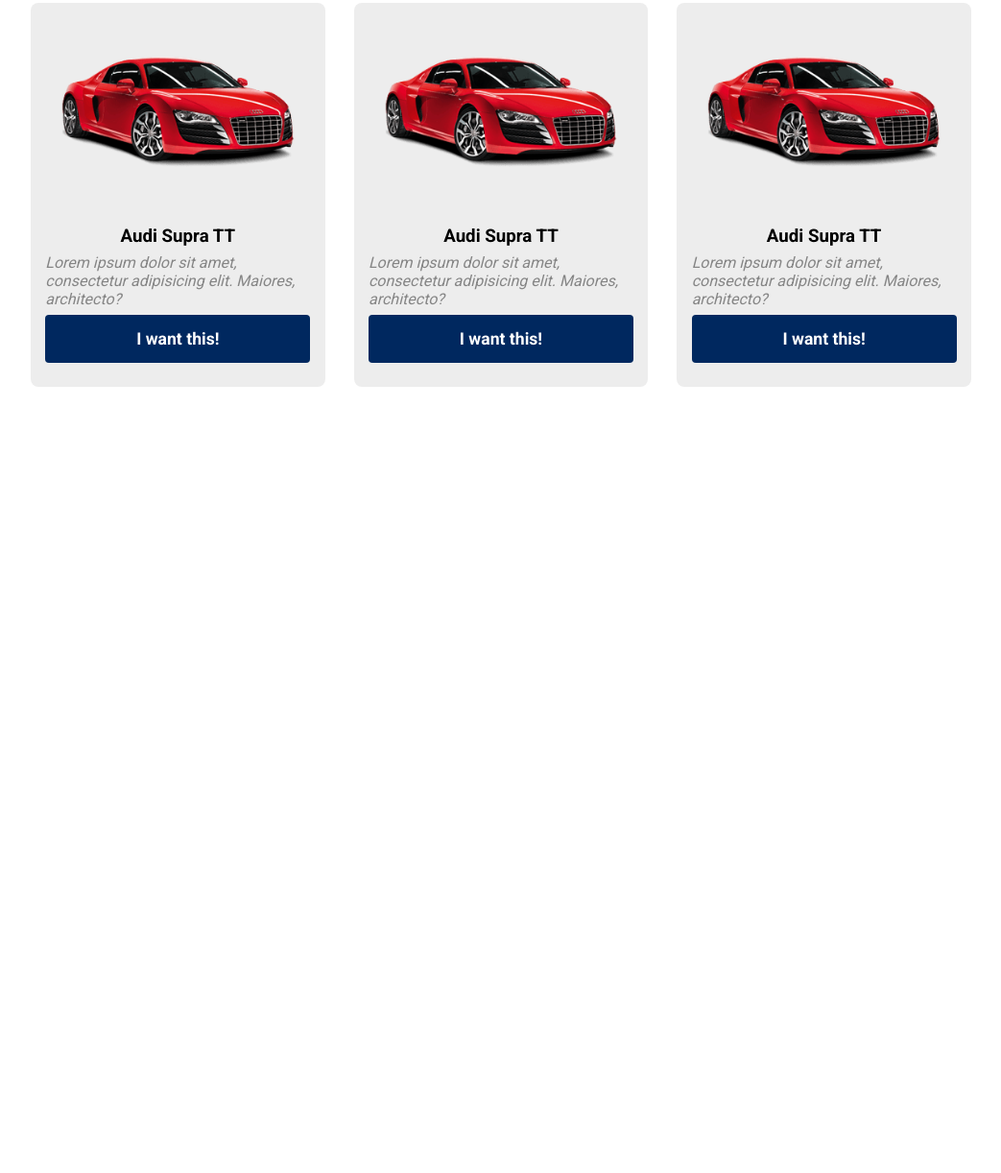
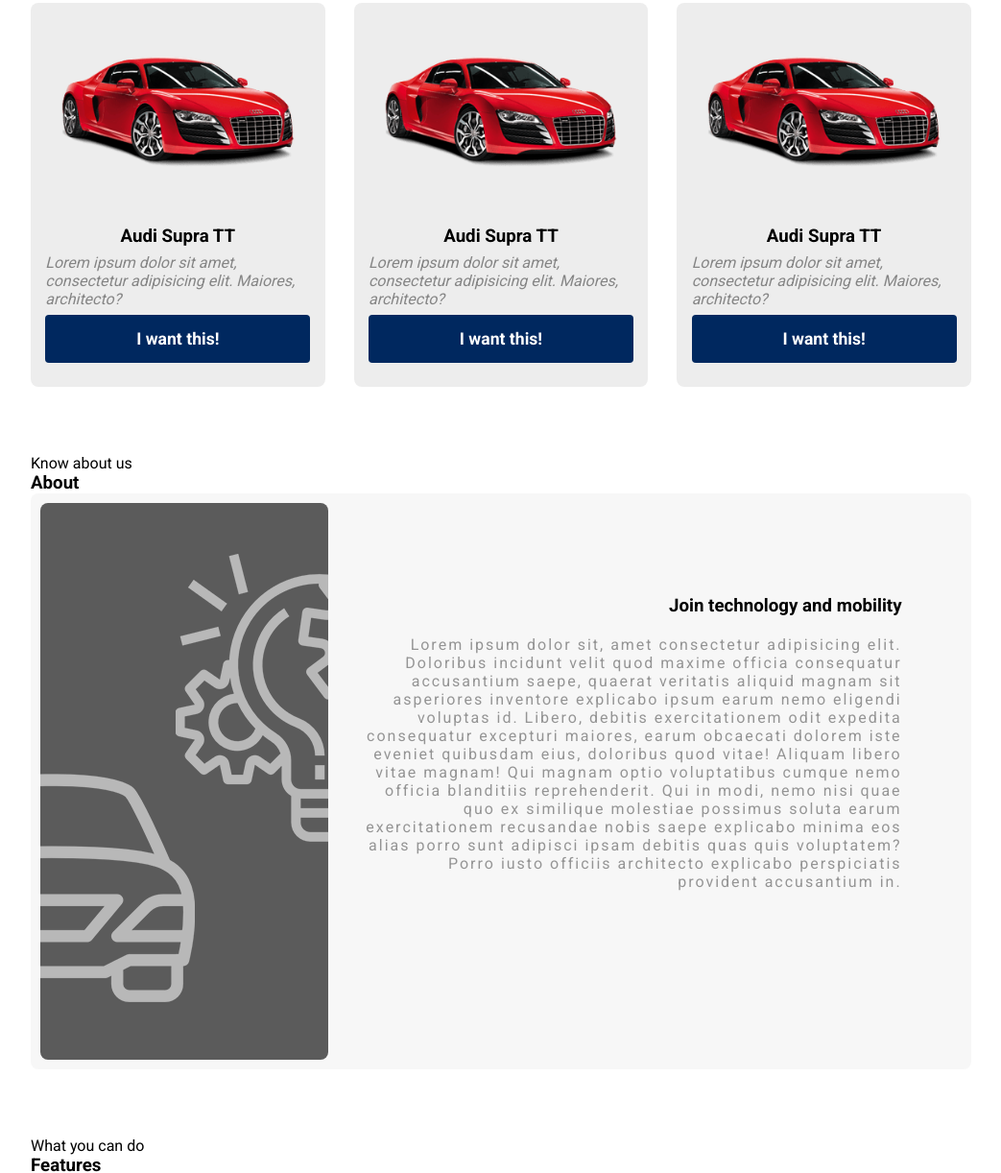
Before and after one commit to SaraAlvess/site-catalogos-de-carros, a plain HTML site: page index.html in a window 1280 px wide. Shown: the part 1828-3050 px from the top of the page at 96% size, without its empty margins (118-1161 px from the left). Before the commit the page ends 2241 px from the top, so only its background shows below. Drawn offline with Linux system fonts and the light colour scheme.

```diff
--- a/css/styles.css
+++ b/css/styles.css
@@ -252,3 +252,63 @@ section .card-item {
     color: var(--blue);
 
 }
+
+/* About */
+
+.about {
+    width: 100%;
+    height: 100%;
+    display: flex;
+    align-items: center;
+    justify-content: center;
+    padding: 50px 10px;
+}
+
+.about-content {
+    max-width: 1000px;
+    min-width: 300px;
+    height: 600px;
+    background: #dedede3d;
+    margin: 0 auto;
+    border-radius: 8px;
+    z-index: 10;
+    padding: 10px;
+    display: flex;
+    flex-direction: row;
+    align-items: center;
+    justify-content: space-between;
+}
+
+.left {
+    width: 25%;
+    min-width: 300px;
+    height: 100%;
+    background: #000000a1;
+    border-radius: 8px;
+}
+
+.right {
+    width: 65%;
+    height: 100%;
+    display: flex;
+    flex-direction: column;
+    align-items: flex-start;
+    justify-content: flex-start;
+    padding-top: 10%;
+
+}
+
+.right h3 {
+    text-align: right;
+    width: 90%;
+    margin-bottom: 20px;
+
+}
+
+.right p {
+    max-width: 90%;
+    font-size: 1em;
+    letter-spacing: 2px;
+    text-align: right;
+    color: rgba(0, 0, 0, 0.4);
+}
--- a/index.html
+++ b/index.html
@@ -134,5 +134,42 @@
             </div>
         </div>
     </section>
+
+
+    <section class="about" id="about">
+        <div class="content">
+            <div class="title-wrapper-about">
+                <p>Know about us</p>
+                <h3>About</h3>
+            </div>
+            <div class="about-content">
+                <div class="left">
+                    <img src="imagens/about.png" alt="About">
+                </div>
+               <div class="right">
+                   <h3>Join technology and mobility</h3>
+                   <p>
+                       Lorem ipsum dolor sit, amet consectetur adipisicing elit. Doloribus incidunt velit quod maxime officia consequatur accusantium saepe, quaerat veritatis aliquid magnam sit asperiores inventore explicabo ipsum earum nemo eligendi voluptas id. Libero, debitis exercitationem odit expedita consequatur excepturi maiores, earum obcaecati dolorem iste eveniet quibusdam eius, doloribus quod vitae! Aliquam libero vitae magnam! Qui magnam optio voluptatibus cumque nemo officia blanditiis reprehenderit. Qui in modi, nemo nisi quae quo ex similique molestiae possimus soluta earum exercitationem recusandae nobis saepe explicabo minima eos alias porro sunt adipisci ipsam debitis quas quis voluptatem? Porro iusto officiis architecto explicabo perspiciatis provident accusantium in.
+                   </p>
+
+               </div>
+            </div>
+        </div>
+    </section>
+
+    <seciton class="features" id="features">
+        <div class="content">
+            <div class="title-wrapper-features">
+                <p>What you can do</p>
+                <h3>Features</h3>
+            </div>
+            <div class="feature-card-block">
+                <div class="feature-card-item">
+                    <img src="imagens/feature-planet.png" alt="Feature">
+                    <div class="feature-text-content"></div>
+                </div>
+            </div>
+        </div>
+    </seciton>
 </body>
 </html>
```
